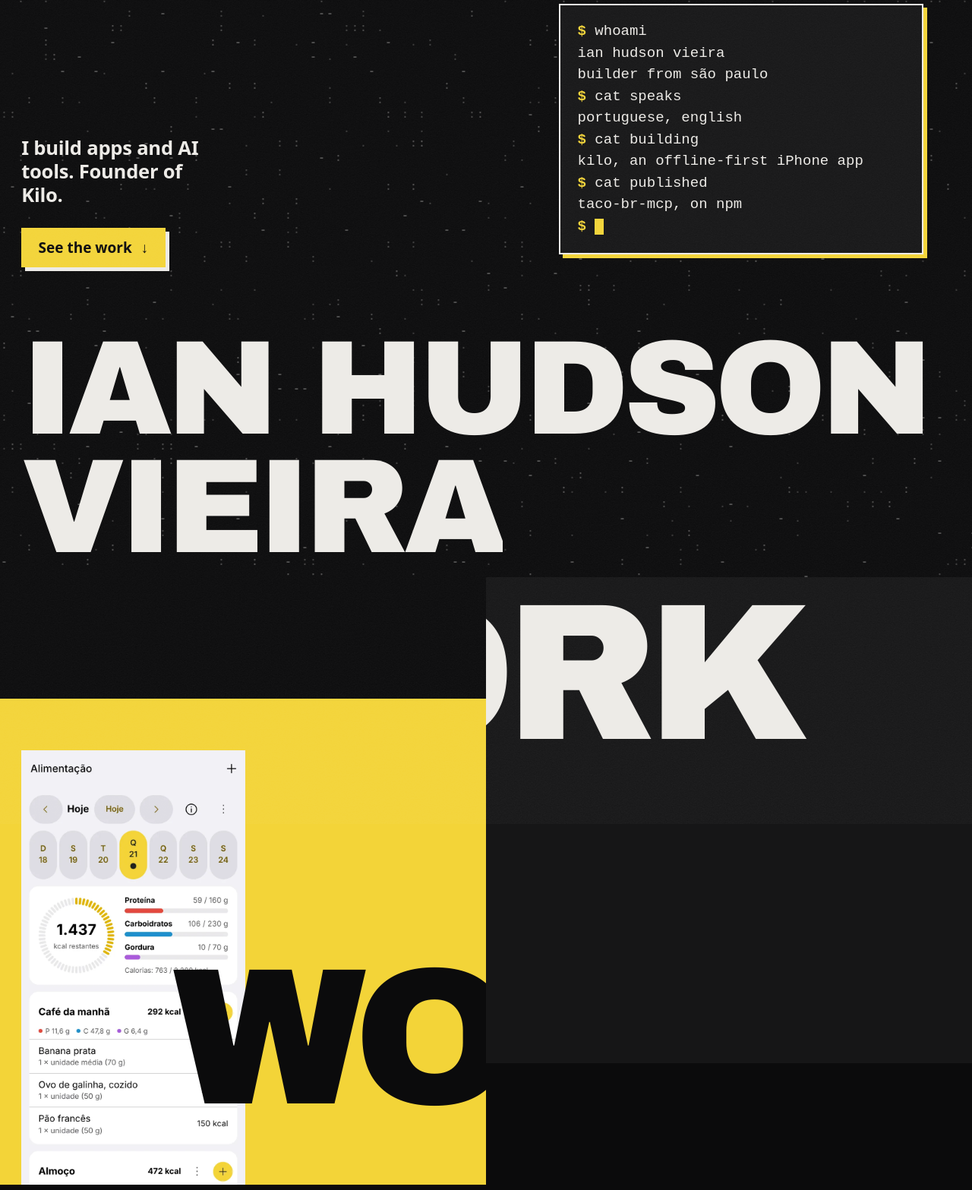
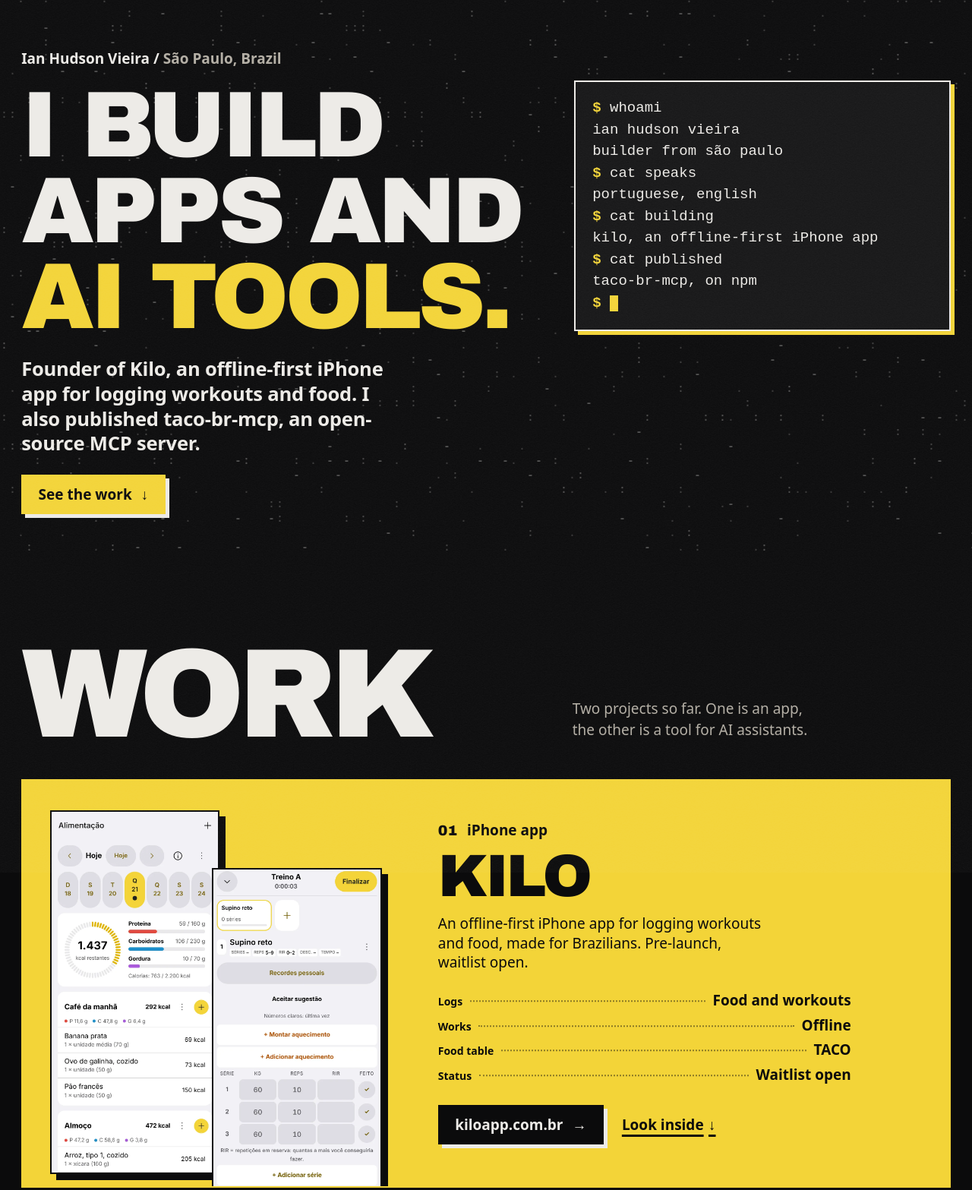
Before and after one commit to ianhudsonai/site, an Astro site: page / in a window 1280 px wide. Shown: the part 67-1634 px from the top of the page at 76% size. Built offline with nearby package versions, Linux system fonts and the light colour scheme; Astro itself is replaced by a stand-in of ours; a web font is replaced by a local one.

Commit message:
Rebuild the hero and the Work section
Hero: the heading now says what Ian does ("I build apps and AI tools."),
the name sits small above it, and the shell card starts level with the
first line, so the first screen reads as one block.

Work: the pinned two-screen "WORK" tear is gone. The section opens with a
title row and goes straight to one full-width cover per project
(pictures, one line, four fact rows, links). "Look inside" jumps to the
console with that project picked. The console's selector cards drop
their blurb, since the covers carry it.

Co-Authored-By: Claude Fable 5.2 <noreply@anthropic.com>

```diff
--- a/src/components/Hero.astro
+++ b/src/components/Hero.astro
@@ -2,17 +2,25 @@
 import { site, links } from '../data/site';
 ---
 
-<section id="top" class="hero" aria-labelledby="name">
+<section id="top" class="hero" aria-labelledby="pitch">
   <canvas class="field" data-field aria-hidden="true"></canvas>
-  <h1 id="name" class="monument">
-    <span class="ln ln-a"><span class="mask"><span class="w" data-hero="line">Ian</span></span> <span class="mask"><span class="w" data-hero="line">Hudson</span></span></span>
-    <span class="ln ln-b"><span class="mask"><span class="w" data-hero="line">Vieira</span></span></span>
-  </h1>
-  <p class="sr-only">{site.role}. {links.email}</p>
-  <div class="hero-main">
-    <div class="hero-copy" data-hero="copy">
-      <p class="hero-line">{site.tagline}</p>
-      <a href="#work" class="btn hard">See the work <span aria-hidden="true">↓</span></a>
+  <div class="hero-grid">
+    <div class="hero-copy">
+      <p class="who" data-hero="copy">{site.name}<span aria-hidden="true"> / </span><span class="where">{site.location}</span></p>
+      <h1 id="pitch" class="pitch">
+        {
+          site.headline.map((line, i) => (
+            <span class:list={['ln', { 'ln-accent': i === site.headline.length - 1 }]}>
+              <span class="mask"><span class="w" data-hero="line">{line}</span></span>
+            </span>
+          ))
+        }
+      </h1>
+      <p class="sr-only">{site.role}. {links.email}</p>
+      <div class="hero-foot" data-hero="copy">
+        <p class="hero-line">{site.intro}</p>
+        <a href="#work" class="btn hard">See the work <span aria-hidden="true">↓</span></a>
+      </div>
     </div>
 
     <pre class="hero-card hard" data-hero="plate"><code><span class="p">$</span> whoami
@@ -26,7 +34,6 @@ builder from são paulo</span>
 <span class="o">taco-br-mcp, on npm</span>
 <span class="p">$</span> <span class="cur" aria-hidden="true"></span></code></pre>
   </div>
-
 </section>
 
 <script>
@@ -34,40 +41,58 @@ builder from são paulo</span>
 </script>
 
 <style>
+  /* One composition: the heading says what Ian does, the name sits small above it, and the shell card starts level
+     with its first line, so the two read as a single block anchored to the foot of the screen. */
   .hero {
-    --name: calc((100cqw - 2 * var(--m)) / 6.62);
+    /* The longest line is about 5.3em wide. The heading takes 58% of the row, or less on a short screen. */
+    --pitch: min(calc((100cqw - 2 * var(--m)) * 0.58 / 5.5), 17svh);
     container-type: inline-size;
     position: relative;
     isolation: isolate;
     display: grid;
-    grid-template-rows: 1fr auto;
+    align-content: end;
     min-height: 100svh;
-    padding: 4.5rem var(--m) 1.1rem;
+    padding: 5.5rem var(--m) clamp(2.25rem, 7svh, 4.5rem);
     overflow: clip;
   }
   /* Sits behind everything in the hero. Pointer events are read from the section, so the field never blocks a link. */
   .field { position: absolute; inset: 0; width: 100%; height: 100%; z-index: -1; pointer-events: none; }
-  .hero-main {
+
+  .hero-grid {
     display: grid;
-    grid-template-columns: minmax(0, 5fr) minmax(0, 7fr);
-    align-items: end;
-    min-height: 0;
-    grid-row: 1;
+    grid-template-columns: minmax(0, 58fr) minmax(0, 42fr);
+    align-items: start;
   }
-  .hero-copy { position: relative; z-index: 2; padding-bottom: calc(var(--name) * 0.45); max-width: 26rem; }
-  .hero-line {
-    font-size: var(--t-l);
-    font-weight: 700;
-    line-height: 1.22;
-    letter-spacing: -0.01em;
-    margin-bottom: 1.75rem;
-    max-width: 18ch;
+  .hero-copy { position: relative; z-index: 1; min-width: 0; }
+
+  .who { margin-bottom: 1.1rem; font-size: var(--t-b); font-weight: 700; line-height: 1.2; }
+  .where { color: var(--muted); font-weight: 600; }
+
+  .pitch {
+    font-family: var(--font-display);
+    font-weight: 400;
+    font-size: var(--pitch);
+    line-height: 0.84;
+    letter-spacing: -0.04em;
+    text-transform: uppercase;
+    text-wrap: nowrap;
+    font-kerning: normal;
   }
+  .ln { display: block; }
+  .ln-accent { color: var(--accent); }
+  .mask { display: inline-block; overflow: clip; padding: 0.06em 0 0.02em; vertical-align: top; }
+  .w { display: inline-block; }
+
+  .hero-foot { margin-top: clamp(1.25rem, 3svh, 2rem); }
+  .hero-line { max-width: 34ch; margin-bottom: 1.5rem; font-size: var(--t-l); font-weight: 600; line-height: 1.28; letter-spacing: -0.01em; text-wrap: pretty; }
+
   .hero-card {
+    position: relative;
+    z-index: 2;
     justify-self: end;
-    margin-right: 5%;
-    margin-bottom: calc(var(--name) * 0.55);
-    width: min(100%, 30rem);
+    /* Level with the first line of the heading. */
+    margin-top: calc(1.1rem + var(--t-b) * 1.2);
+    width: min(100%, 31rem);
     padding: 1.25rem 1.4rem 1.3rem;
     background: var(--surface);
     border: 2px solid var(--fg);
@@ -85,28 +110,10 @@ builder from são paulo</span>
   html.motion .cur { animation: blink 1.1s steps(2, start) infinite; }
   @keyframes blink { to { visibility: hidden; } }
 
-  .monument {
-    position: relative;
-    z-index: 1;
-    grid-row: 2;
-    font-family: var(--font-display);
-    font-weight: 400;
-    font-size: var(--name);
-    line-height: 0.8;
-    letter-spacing: -0.04em;
-    text-transform: uppercase;
-    text-wrap: nowrap;
-    font-kerning: normal;
-  }
-  .ln { display: block; }
-  .mask { display: inline-block; overflow: clip; padding: 0.06em 0 0.02em; vertical-align: top; }
-  .w { display: inline-block; }
-
-  @media (max-width: 720px) {
-    .hero { padding-top: 4rem; }
-    .hero-main { grid-template-columns: 1fr; gap: 1.5rem; }
-    .hero-card { order: -1; justify-self: stretch; margin: 0 0 0 0; width: auto; font-size: 1rem; }
-    .hero-copy { padding-bottom: 1.25rem; }
-    .hero-line { max-width: 24ch; }
+  @media (max-width: 900px) {
+    .hero { --pitch: min(calc((100cqw - 2 * var(--m)) / 5.5), 13svh); padding-top: 4.75rem; }
+    .hero-grid { grid-template-columns: 1fr; gap: 2rem; }
+    .hero-card { justify-self: stretch; margin: 0; width: auto; font-size: 1rem; }
+    .hero-line { font-size: 1.25rem; }
   }
 </style>
--- a/src/components/Projects.astro
+++ b/src/components/Projects.astro
@@ -1,14 +1,12 @@
 ---
 import { consoleProjects } from '../data/console';
-import { tacoFoods, sumPlate } from '../data/taco';
+import { sampleCall } from '../data/taco';
 
-const plate = Object.fromEntries(tacoFoods.map((f) => [f.id, f.grams]));
-const items = tacoFoods.filter((f) => plate[f.id] > 0).map((f) => `  { food_id: ${f.id}, grams: ${f.grams} }`);
-const call = `calc_meal({ items: [\n${items.join(',\n')}\n] })\n// ${Math.round(sumPlate(plate).kcal)} kcal`;
+const call = sampleCall();
 ---
 
 <section id="projects" tabindex="-1" class="projects" aria-labelledby="projects-title">
-  <h2 id="projects-title" data-reveal>Two projects.<br />Pick one.</h2>
+  <h2 id="projects-title" data-reveal>Pick one.<br />Look inside.</h2>
   <p class="lede" data-reveal>Each one opens from the overview down to the proof. Move the depth, read the numbers.</p>
 
   <div class="console">
@@ -20,7 +18,6 @@ const call = `calc_meal({ items: [\n${items.join(',\n')}\n] })\n// ${Math.round(
             <span class="br br-a" aria-hidden="true"></span>
             <span class="br br-b" aria-hidden="true"></span>
             <h3 class="name"><label for={`pick-${p.id}`}>{p.name}</label></h3>
-            <p class="blurb">{p.blurb}</p>
             <p class="meta">{p.status}</p>
           </div>
         ))
@@ -108,14 +105,15 @@ const call = `calc_meal({ items: [\n${items.join(',\n')}\n] })\n// ${Math.round(
 
   .console { display: grid; grid-template-columns: 7fr 5fr; gap: var(--m); align-items: start; }
 
-  /* The selector: cards stack like a wheel. The chosen one sits upright and lit, the others lean away and dim. */
+  /* The selector. The covers in the Work section introduce each project, so these cards carry only its name and status.
+     They stack like a wheel: the chosen one sits upright and lit, the others lean away and dim. */
   .list { display: grid; gap: 1rem; perspective: 1100px; }
   .pcard {
     position: relative;
     display: grid;
     align-content: space-between;
     gap: 1.25rem;
-    min-height: clamp(15rem, 26vw, 21rem);
+    min-height: clamp(10rem, 15vw, 13rem);
     padding: 1.75rem 2rem 1.5rem;
     background: var(--surface);
     color: var(--fg);
@@ -130,7 +128,6 @@ const call = `calc_meal({ items: [\n${items.join(',\n')}\n] })\n// ${Math.round(
   .name label { cursor: pointer; }
   .name label::after { content: ''; position: absolute; inset: 0; }
   .name { font-family: var(--font-display); font-size: clamp(2.5rem, 6.4vw, 6.5rem); line-height: 0.88; letter-spacing: -0.04em; text-transform: uppercase; overflow-wrap: anywhere; }
-  .blurb { max-width: 34ch; font-size: var(--t-b); line-height: 1.35; font-weight: 500; }
   .meta { font-size: var(--t-b); font-weight: 700; }
 
   /* Corner brackets: two L-shaped borders on opposite corners. */
@@ -201,8 +198,7 @@ const call = `calc_meal({ items: [\n${items.join(',\n')}\n] })\n// ${Math.round(
 
   @media (max-width: 900px) {
     .console { grid-template-columns: 1fr; }
-    .pcard { min-height: 9.5rem; padding: 1.25rem 1.25rem 1rem; gap: 0.75rem; }
-    .blurb { font-size: 1rem; }
+    .pcard { min-height: 7rem; padding: 1.25rem 1.25rem 1rem; gap: 0.75rem; }
     .figs dd { font-size: 1rem; }
     .metric { font-size: 2.5rem; }
     .name { font-size: clamp(2.25rem, 12vw, 3.5rem); }
--- a/src/components/Work.astro
+++ b/src/components/Work.astro
@@ -1,63 +1,117 @@
-<section id="work" tabindex="-1" class="tear" aria-labelledby="work-title">
-  <div class="stage">
-    <div class="pane pane-l" data-tear="l">
-      <img src="/kilo/alimentacao-dia.webp" width="780" height="1688" alt="Kilo's food log for one day, in Portuguese: banana, boiled egg, French roll and rice, each with its calories" loading="lazy" />
-    </div>
-    <div class="pane pane-r" data-tear="r"></div>
+---
+import { consoleProjects } from '../data/console';
+import { sampleCall } from '../data/taco';
 
-    <h2 id="work-title" class="title">
-      <span class="half half-l" data-tear="tl">Work</span>
-      <span class="half half-r" data-tear="tr" aria-hidden="true">Work</span>
-    </h2>
-  </div>
+const call = sampleCall();
+---
+
+<section id="work" tabindex="-1" class="work" aria-labelledby="work-title">
+  <header class="head">
+    <h2 id="work-title" data-reveal>Work</h2>
+    <p class="lede" data-reveal>Two projects so far. One is an app, the other is a tool for AI assistants.</p>
+  </header>
+
+  {
+    consoleProjects.map((p, i) => (
+      <div class="wrap" data-reveal>
+        <article class={`cover cover-${p.id}`} aria-labelledby={`cover-${p.id}`}>
+          <div class="media">
+            {p.id === 'kilo' ? (
+              <>
+                <img class="shot shot-a" src="/kilo/alimentacao-dia.webp" width="780" height="1688" alt="Kilo's food log for one day, in Portuguese: 1,437 kcal left, protein, carbs and fat against targets, then breakfast and lunch" loading="lazy" />
+                <img class="shot shot-b" src="/kilo/treino-aceitar-sugestao.webp" width="780" height="1688" alt="Kilo's workout screen, in Portuguese: Treino A with bench press sets of 60 kg for 10 reps" loading="lazy" />
+              </>
+            ) : (
+              <pre class="code" tabindex="0" aria-label="A meal sent to taco-br-mcp as one calc_meal call"><code>{call}</code></pre>
+            )}
+          </div>
+
+          <div class="text">
+            <p class="kicker"><span class="num">0{i + 1}</span>{p.cover.kicker}</p>
+            <h3 id={`cover-${p.id}`} class="name">{p.name}</h3>
+            <p class="blurb">{p.blurb}</p>
+            <dl class="rows">
+              {p.cover.rows.map((r) => (
+                <div>
+                  <dt>{r.k}</dt>
+                  <span class="dots" aria-hidden="true" />
+                  <dd>{r.v}</dd>
+                </div>
+              ))}
+            </dl>
+            <p class="acts">
+              <a class="btn hard" href={p.links[0].href}>{p.links[0].label} <span aria-hidden="true">→</span></a>
+              {p.links.slice(1).map((l) => <a class="go" href={l.href}>{l.label} <span aria-hidden="true">→</span></a>)}
+              <a class="go" href="#projects" data-pick={p.id}>Look inside <span aria-hidden="true">↓</span></a>
+            </p>
+          </div>
+        </article>
+      </div>
+    ))
+  }
 </section>
 
+<script>
+  // "Look inside" jumps to the console below with that project already picked. Without script it is a plain anchor.
+  document.addEventListener('click', (ev) => {
+    const a = (ev.target as Element).closest<HTMLElement>('[data-pick]');
+    const radio = a && document.getElementById(`pick-${a.dataset.pick}`);
+    if (radio instanceof HTMLInputElement) radio.checked = true;
+  });
+</script>
+
 <style>
-  .tear { position: relative; }
-  .stage {
-    position: relative;
-    height: 100svh;
-    min-height: 40rem;
-    display: grid;
-    grid-template-columns: 1fr 1fr;
-    overflow: clip;
-    background: var(--bg);
-  }
-  .pane { position: relative; overflow: clip; }
-  .pane-l { background: var(--accent); }
-  .pane-r { background: var(--surface); }
-  .pane img { position: absolute; width: 46%; max-width: 22rem; height: auto; left: var(--m); top: 4.25rem; }
+  /* The section opens straight onto the projects: a title row, then one full-width cover each. Nothing is pinned. */
+  .work { background: var(--bg); padding: clamp(4rem, 9vw, 8rem) var(--m) 0; }
+  .head { display: grid; grid-template-columns: minmax(0, 7fr) minmax(0, 5fr); align-items: end; gap: var(--m); margin-bottom: clamp(1.75rem, 3.5vw, 3rem); }
+  h2 { font-family: var(--font-display); font-weight: 400; font-size: clamp(4rem, 13vw, 13rem); line-height: 0.8; letter-spacing: -0.05em; text-transform: uppercase; }
+  .lede { max-width: 30ch; padding-bottom: 0.35rem; color: var(--muted); }
 
+  .wrap + .wrap { margin-top: clamp(1.25rem, 2.2vw, 2rem); }
+  .cover { display: grid; grid-template-columns: minmax(0, 5fr) minmax(0, 7fr); min-height: clamp(27rem, 42vw, 37rem); border: 2px solid var(--fg); }
+  .cover-kilo { background: var(--accent); color: var(--on-accent); border-color: var(--accent); --rule: var(--on-accent); }
+  .cover-taco { grid-template-columns: minmax(0, 7fr) minmax(0, 5fr); background: var(--surface); color: var(--fg); --rule: var(--accent); }
+  .cover-taco .media { order: 2; }
 
-  .title {
-    position: absolute;
-    left: 50%;
-    top: 46%;
-    translate: -50% -50%;
-    width: 100%;
-    font-family: var(--font-display);
-    font-weight: 400;
-    font-size: clamp(6rem, 20vw, 21rem);
-    line-height: 0.8;
-    letter-spacing: -0.05em;
-    text-transform: uppercase;
-    text-align: center;
-    pointer-events: none;
-    white-space: nowrap;
-  }
-  /* The word is set twice, each copy clipped to its own half. */
-  .half { display: block; }
-  .half-l { color: var(--bg); clip-path: inset(0 50% 0 0); }
-  .half-r { position: absolute; inset: 0; color: var(--fg); clip-path: inset(0 0 0 50%); }
+  .media { position: relative; overflow: clip; min-height: 18rem; }
+  /* Two phone screens, the second set lower and over the first. They run off the foot of the cover. */
+  .shot { position: absolute; width: 44%; height: auto; border: 2px solid var(--on-accent); box-shadow: 8px 8px 0 var(--on-accent); /* taste-skill-ignore: the Terminal zine hard shadow, on the cover's pictures */ }
+  .shot-a { left: 7%; top: clamp(1.5rem, 3vw, 2.75rem); }
+  .shot-b { left: 49%; top: clamp(4.5rem, 9vw, 8rem); }
 
+  .cover-taco .media { display: grid; align-items: center; padding: clamp(1.25rem, 3vw, 2.75rem); padding-left: 0; }
+  .code { margin: 0; padding: 1.1rem 1.25rem; background: var(--bg); color: var(--fg); border: 2px solid var(--fg); box-shadow: 8px 8px 0 var(--accent); /* taste-skill-ignore: same hard shadow as the hero card */ font: 500 1rem / 1.6 var(--font-mono); overflow: auto; }
 
-  /* With the motion layer on, the section is two screens tall and the stage holds while the halves meet and part. */
-  html.motion .tear { height: 230svh; }
-  html.motion .stage { position: sticky; top: 0; }
+  .text { container-type: inline-size; display: flex; flex-direction: column; justify-content: center; padding: clamp(1.5rem, 3vw, 2.75rem); min-width: 0; }
+  .kicker { display: flex; align-items: baseline; gap: 0.8rem; margin-bottom: 0.9rem; font-weight: 700; font-size: var(--t-b); line-height: 1.2; }
+  .num { font-family: var(--font-display); font-weight: 400; }
+  .name { font-family: var(--font-display); font-weight: 400; font-size: clamp(2.75rem, 12.4cqw, 7.5rem); line-height: 0.86; letter-spacing: -0.04em; text-transform: uppercase; overflow-wrap: anywhere; }
+  .blurb { max-width: 40ch; margin: 1rem 0 1.25rem; font-weight: 500; line-height: 1.35; text-wrap: pretty; }
 
-  @media (max-width: 720px) {
-    .stage { min-height: 38rem; }
-    .pane-l img { top: 4rem; width: 78%; height: 30svh; object-fit: cover; object-position: top; }
-    .title { font-size: 25vw; top: 40%; }
+  /* Fact rows: a label, a dotted leader, the value. */
+  .rows { max-width: 34rem; }
+  .rows div { display: flex; align-items: baseline; gap: 0.6rem; padding: 0.3rem 0; }
+  .rows dt { font-size: var(--t-s); font-weight: 600; }
+  .dots { flex: 1; min-width: 1.5rem; border-bottom: 2px dotted currentColor; opacity: 0.45; translate: 0 -0.25em; }
+  .rows dd { font-weight: 800; font-size: var(--t-b); line-height: 1.2; font-variant-numeric: tabular-nums; text-align: right; }
+
+  .acts { display: flex; flex-wrap: wrap; align-items: center; gap: 0.5rem 1.5rem; margin-top: 1.5rem; }
+  .cover-kilo .btn { background: var(--bg); color: var(--fg); --sh: var(--fg); }
+  .go { display: inline-flex; min-height: 2.75rem; align-items: center; gap: 0.4rem; font-weight: 700; font-size: var(--t-b); text-decoration: underline; text-decoration-color: var(--rule); text-decoration-thickness: 3px; text-underline-offset: 0.3em; }
+  .go:hover { text-decoration-color: currentColor; }
+  .cover-kilo .go:hover { text-decoration-thickness: 5px; }
+  .cover-kilo :focus-visible { outline-color: var(--on-accent); }
+
+  @media (max-width: 900px) {
+    .head { grid-template-columns: 1fr; gap: 1rem; }
+    .cover, .cover-taco { grid-template-columns: 1fr; min-height: 0; }
+    .cover-taco .media { order: 0; padding: var(--m) var(--m) 0.5rem; }
+    .code { font-size: var(--t-s); }
+    .cover-kilo .media { height: 19rem; min-height: 0; }
+    .shot { width: 42%; }
+    .shot-a { left: var(--m); top: 1.25rem; }
+    .shot-b { left: auto; right: var(--m); top: 3rem; }
+    .text { padding: 1.5rem var(--m) 1.75rem; }
+    .name { font-size: clamp(2.5rem, 13cqw, 4.5rem); }
   }
 </style>
--- a/src/data/console.ts
+++ b/src/data/console.ts
@@ -29,6 +29,8 @@ export interface ConsoleProject {
   levels: [Level, Level, Level];
   barLabel: string;
   bar: BarPart[];
+  /** The full-width cover in the Work section: a short label and the fact rows beside the picture. */
+  cover: { kicker: string; rows: Fig[] };
 }
 
 export const consoleProjects: ConsoleProject[] = [
@@ -76,6 +78,15 @@ export const consoleProjects: ConsoleProject[] = [
       { n: 7, label: 'Eaten 763 kcal', tone: 'accent' },
       { n: 13, label: 'Left 1,437 kcal', tone: 'empty' },
     ],
+    cover: {
+      kicker: 'iPhone app',
+      rows: [
+        { k: 'Logs', v: 'Food and workouts' },
+        { k: 'Works', v: 'Offline' },
+        { k: 'Food table', v: 'TACO' },
+        { k: 'Status', v: 'Waitlist open' },
+      ],
+    },
   },
   {
     id: 'taco',
@@ -125,5 +136,14 @@ export const consoleProjects: ConsoleProject[] = [
       { n: 32, label: 'Right without it 32', tone: 'ink' },
       { n: 13, label: 'Right only with it 13', tone: 'accent' },
     ],
+    cover: {
+      kicker: 'MCP server',
+      rows: [
+        { k: 'Tools', v: '6' },
+        { k: 'Source', v: 'TACO 4ª ed.' },
+        { k: 'Eval, with it', v: '45 / 45 right' },
+        { k: 'Eval, without', v: '32 / 45 right' },
+      ],
+    },
   },
 ];
--- a/src/data/site.ts
+++ b/src/data/site.ts
@@ -5,6 +5,11 @@ export const site = {
   name: 'Ian Hudson Vieira',
   role: 'Developer and founder',
   tagline: 'I build apps and AI tools. Founder of Kilo.',
+  // The hero heading, one entry per line. The last line takes the accent.
+  headline: ['I build', 'apps and', 'AI tools.'],
+  // The one plain sentence under the heading.
+  intro:
+    'Founder of Kilo, an offline-first iPhone app for logging workouts and food. I also published taco-br-mcp, an open-source MCP server.',
   description:
     'Ian Hudson Vieira is a builder in São Paulo, Brazil. Kilo is an offline-first iPhone app for logging workouts and food. taco-br-mcp is an open-source MCP server for the TACO food table.',
   location: 'São Paulo, Brazil',
--- a/src/data/taco.ts
+++ b/src/data/taco.ts
@@ -57,3 +57,10 @@ export const evalRows = [
   { kind: 'Honesty', without: '3/6', withMcp: '6/6' },
   { kind: 'Total of 45', without: '32', withMcp: '45' },
 ] as const;
+
+/** The default plate written out as the calc_meal call an assistant would make, with its total. Shown as literal code. */
+export function sampleCall(): string {
+  const plate = Object.fromEntries(tacoFoods.map((f) => [f.id, f.grams]));
+  const items = tacoFoods.filter((f) => plate[f.id] > 0).map((f) => `  { food_id: ${f.id}, grams: ${f.grams} }`);
+  return `calc_meal({ items: [\n${items.join(',\n')}\n] })\n// ${Math.round(sumPlate(plate).kcal)} kcal`;
+}
--- a/src/scripts/motion.ts
+++ b/src/scripts/motion.ts
@@ -177,35 +177,16 @@ declare global {
 function heroIntro() {
   const lines = gsap.utils.toArray<HTMLElement>('[data-hero="line"]');
   gsap.set(lines, { yPercent: 115 });
-  const copy = document.querySelector('[data-hero="copy"]');
+  const copy = gsap.utils.toArray<HTMLElement>('[data-hero="copy"]');
   const plate = document.querySelector('[data-hero="plate"]');
   const tl = gsap.timeline({ delay: 0.35, defaults: { ease: 'expo.out' } });
   tl.to(lines, { yPercent: 0, duration: 1.3, stagger: 0.1 }, 0);
   if (plate) tl.fromTo(plate, { opacity: 0, y: 40 }, { opacity: 1, y: 0, duration: 1.2, clearProps: 'transform' }, 0.45);
-  if (copy) tl.fromTo(copy, { opacity: 0, y: 24 }, { opacity: 1, y: 0, duration: 1 }, 0.6);
+  if (copy.length) tl.fromTo(copy, { opacity: 0, y: 24 }, { opacity: 1, y: 0, duration: 1, stagger: 0.12 }, 0.5);
 }
 
-/* The held stage: the word WORK tears at the seam while the page scrolls. */
+/* Scroll-tied scenes. Nothing is pinned: the page never holds the visitor in place. */
 function scenes() {
-  const tear = document.querySelector<HTMLElement>('.tear');
-  if (tear) {
-    const g = (s: string) => document.querySelector<HTMLElement>(`[data-tear="${s}"]`)!;
-    const pane = innerHeight * 0.2;
-    const half = innerHeight * 0.3;
-    // At 0 the halves meet exactly. The section is 230svh tall, so it is held while 0.43 to 0.57 of its travel passes.
-    const split = (el: HTMLElement, a: number, up: boolean) => {
-      const s = up ? 1 : -1;
-      gsap.timeline({ scrollTrigger: { trigger: tear, start: 'top bottom', end: 'bottom top', scrub: 0.4 } })
-        .fromTo(el, { y: s * a }, { y: 0, duration: 0.43, ease: 'none' })
-        .to(el, { y: 0, duration: 0.14 })
-        .to(el, { y: -s * a, duration: 0.43, ease: 'none' });
-    };
-    split(g('l'), pane, true);
-    split(g('r'), pane, false);
-    split(g('tl'), half, true);
-    split(g('tr'), half, false);
-  }
-
   // The footer wordmark rises into place as the footer comes up.
   const mark = document.querySelector<HTMLElement>('[data-rise]');
   if (mark) gsap.fromTo(mark, { yPercent: 38 }, { yPercent: 0, ease: 'none', scrollTrigger: { trigger: 'footer', start: 'top bottom', end: 'top 25%', scrub: true } });
```
